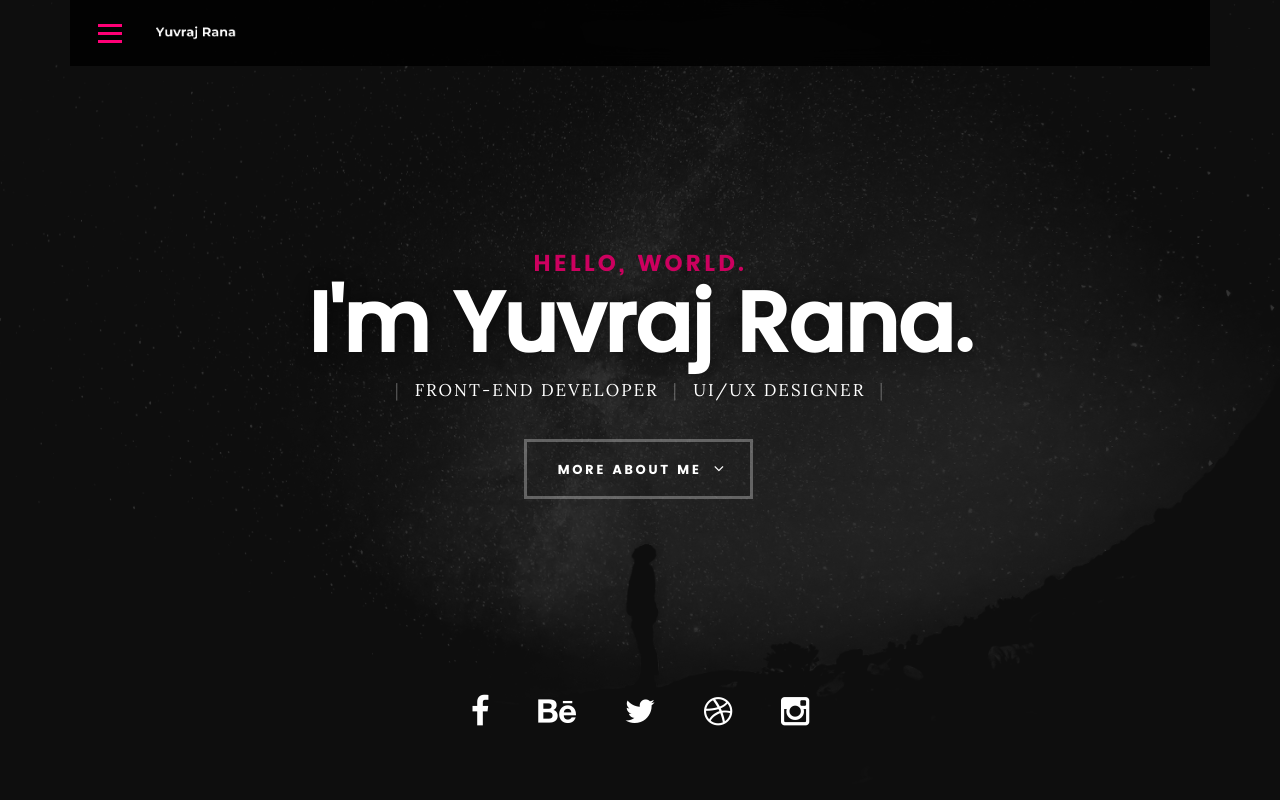
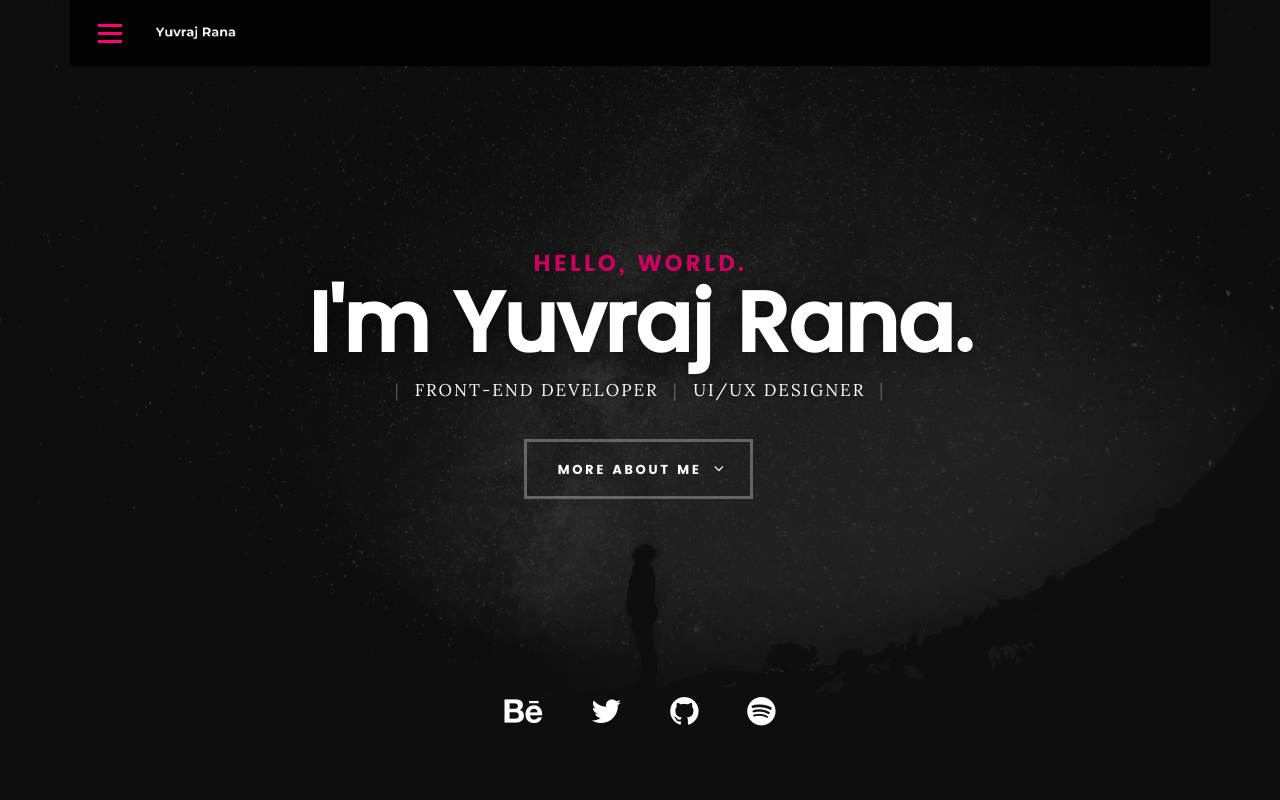
Before and after one commit to yuvrajj04/Portfolio, a plain HTML site: page index.html in a window 1280 px wide. Shown: the top 800 px of the page. Drawn offline with Linux system fonts and the light colour scheme; files whose address does not match are found by name.

Commit message:
favicon changed

```diff
--- a/index.html
+++ b/index.html
@@ -26,7 +26,7 @@
 
    <!-- favicons
 	================================================== -->
-	<link rel="icon" type="image/png" href="favicon.png">
+	<link rel="icon" type="image/png" href="soccer.png">
 
 </head>
 
@@ -87,11 +87,11 @@
    	</div> <!-- /intro-content -->
 
    	<ul class="intro-social">
-         <li><a href="#"><i class="fa fa-facebook"></i></a></li>
-         <li><a href="#"><i class="fa fa-behance"></i></a></li>
-         <li><a href="#"><i class="fa fa-twitter"></i></a></li>
-         <li><a href="#"><i class="fa fa-dribbble"></i></a></li>
-         <li><a href="#"><i class="fa fa-instagram"></i></a></li>
+
+         <li><a href="https://www.behance.net/yuvrajsingh158"><i class="fa fa-behance"></i></a></li>
+         <li><a href="https://twitter.com/Rana_yuvrajj"><i class="fa fa-twitter"></i></a></li>
+         <li><a href="https://github.com/yuvrajj04"><i class="fa fa-github"></i></a></li>
+         <li><a href="https://open.spotify.com/playlist/27Rn6sJSu3NI5gzP7yWuIp"><i class="fa fa-spotify"></i></a></li>
       </ul> <!-- /intro-social -->
 
    </section> <!-- /intro -->
```
Also changed, not shown: favicon.png (deleted), soccer.png (added).
